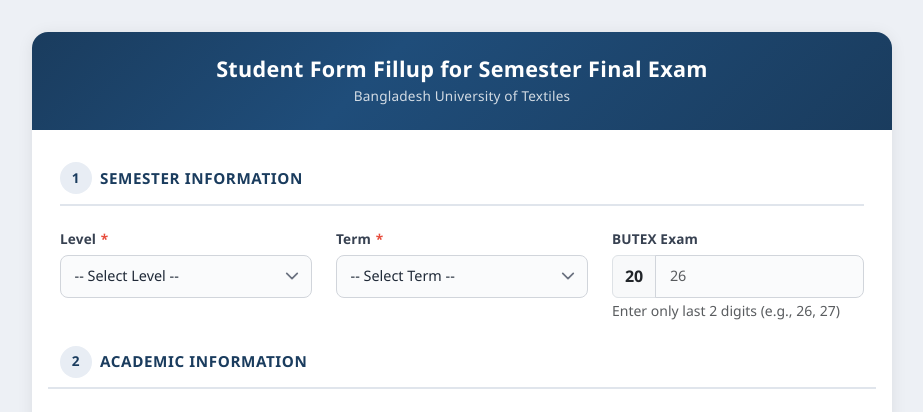
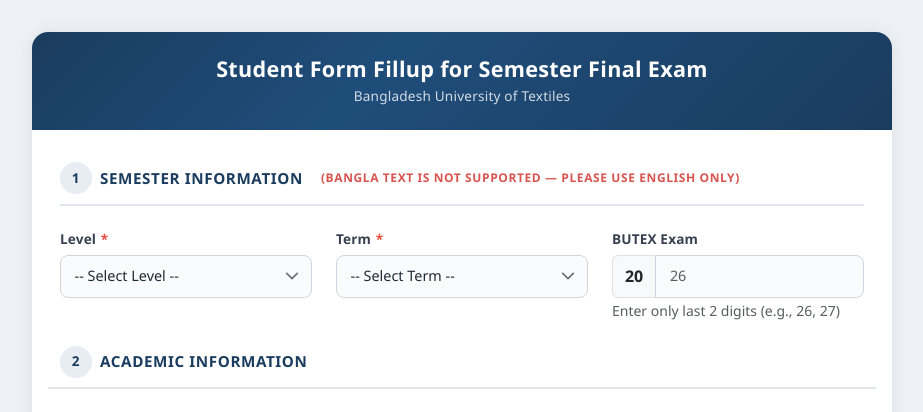
Before and after one commit to tarek-99-sys/pdf-form-automation-system-cs50x-final-project, a Flask app: page / in a window 1280 px wide. Shown: the top 412 px of the page, without its empty margins (178-1101 px from the left). Run offline with Flask 3, Linux system fonts and the light colour scheme.

Commit message:
bangla is not supported

```diff
--- a/templates/index.html
+++ b/templates/index.html
@@ -25,8 +25,13 @@
 
                     <!-- SECTION 1: Semester Information -->
                     <div class="section-title">
-                        <span class="icon-circle">1</span> Semester Information
+                        <span class="icon-circle">1</span>
+                        Semester Information
+                        <span style="margin-left:10px; font-size:12px; color:#d9534f;">
+                            (Bangla text is not supported — please use English only)
+                        </span>
                     </div>
+
                     <div class="row mb-3">
                         <div class="col-md-4 mb-3 mb-md-0">
                             <label for="level" class="form-label">Level <span class="required-dot">*</span></label>
```
